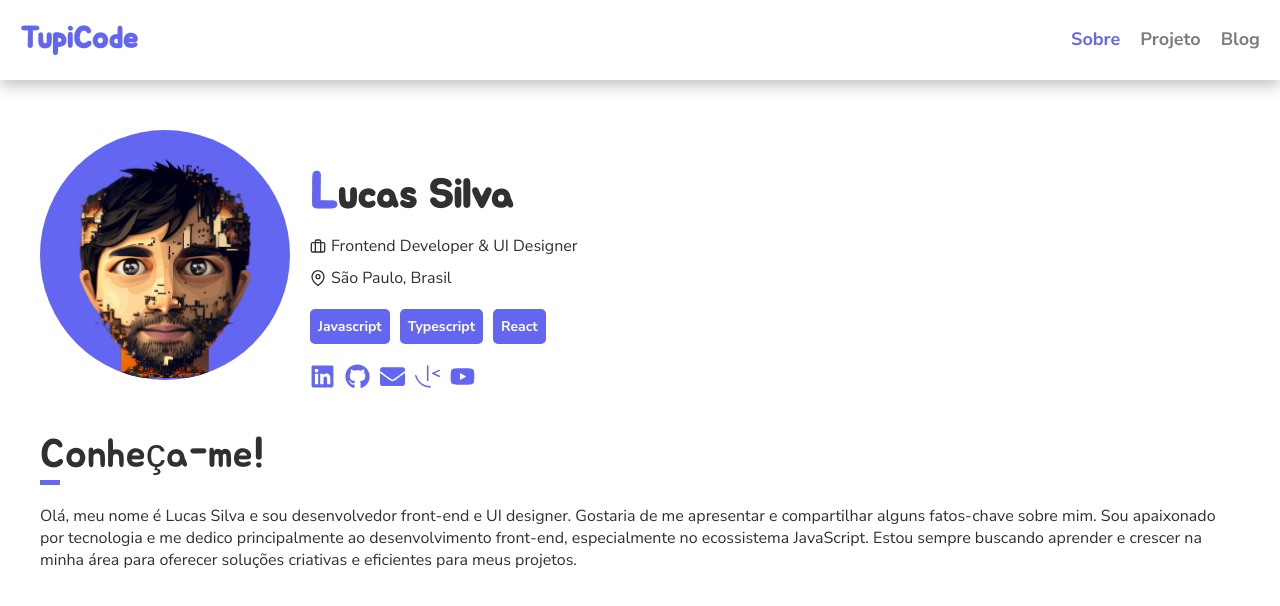
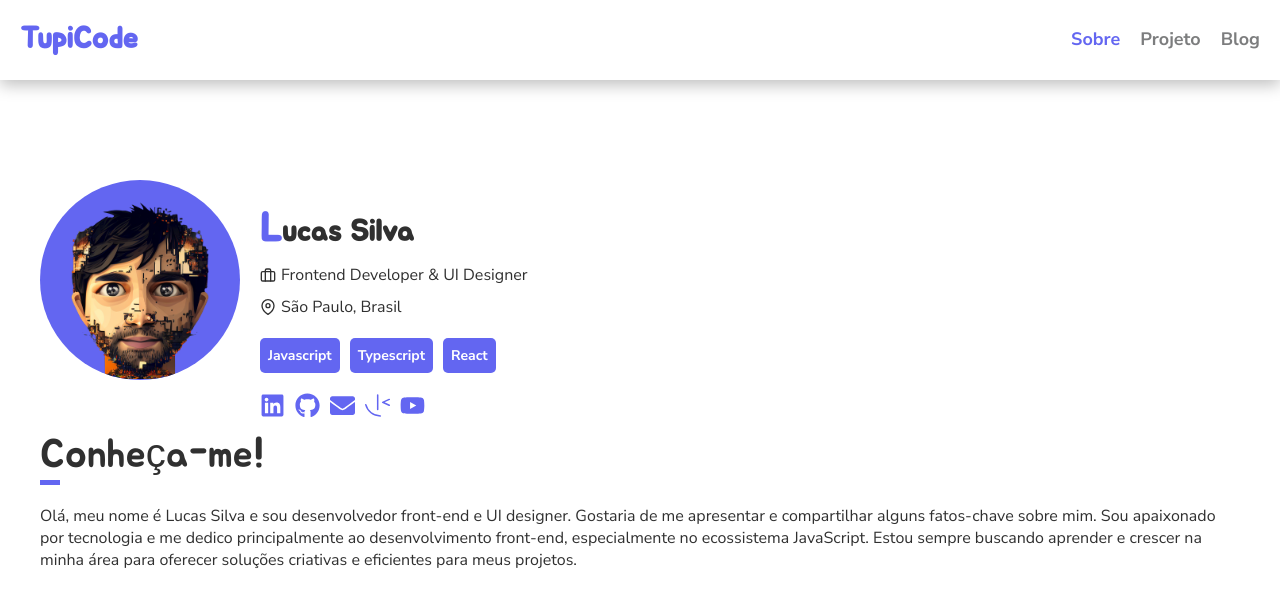
Before and after one commit to Lucassocorrosilva7/Portfolio-Tupi, a React (Vite) app: page / in a window 1280 px wide. Shown: the top 606 px of the page. Built offline with nearby package versions, Linux system fonts and the light colour scheme.

Commit message:
Add novos estilos

```diff
--- a/src/pages/about.scss
+++ b/src/pages/about.scss
@@ -3,7 +3,7 @@
 
 .about {
   display: flex;
-  padding: 5rem 0;
+  padding: 10rem 0;
   flex-direction: column;
 
   &__info {
@@ -19,8 +19,8 @@
 
   &__info-img {
     background-color: v.$bg-primary;
-    width: 25rem;
-    height: 25rem;
+    width: 20rem;
+    height: 20rem;
     border-radius: 50%;
     margin-bottom: 5rem;
     display: flex;
@@ -36,18 +36,19 @@
     color: v.$bg-white;
 
     @include m.phone {
+      margin-top: 2rem;
       text-align: left;
     }
 
     &--name::first-letter {
       text-transform: uppercase;
       color: v.$bg-primary;
-      font-size: 5rem;
+      font-size: 4rem;
     }
 
     &--name {
       margin-bottom: 1rem;
-      font-size: 4rem;
+      font-size: 3rem;
       font-weight: bold;
       color: v.$bg-black;
       font-family: v.$ff-secondary;
@@ -73,6 +74,12 @@
         font-weight: bold;
         font-size: v.$text-sm;
         border-radius: 0.5rem;
+        transition: opacity .2s ease;
+
+        &:hover {
+          opacity: .9;
+          cursor: default;
+        }
       }
     }
 
```
